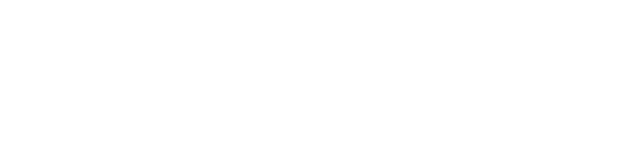
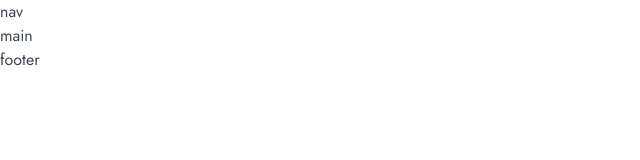
Before and after one commit to wisethee/html-portfolio, a plain HTML site: page index.html in a window 1280 px wide. Shown: the whole page, without its empty margins (0-640 px from the left). Drawn offline with Linux system fonts and the light colour scheme.

Commit message:
feat: add global css

```diff
--- a/assets/styles/main.css
+++ b/assets/styles/main.css
@@ -0,0 +1,34 @@
+/* Reset CSS */
+*:where(:not(html, img, svg, video, audio):not(svg *, symbol *)) {
+  all: unset;
+  display: revert;
+}
+
+*,
+*::before,
+*::after {
+  box-sizing: border-box;
+}
+
+/* Global CSS Properties (variables) */
+:root {
+  --primary: #F54865;
+  --on-primary: #ffffff;
+  --secondary: #FF8B68;
+  --on-secondary: #242938;
+  --surface: #ffffff;
+  --on-surface: #242938;
+  --surface-variant: #F6F6F7;
+  --on-surface-variat: #3E4350;
+  --gradient: linear-gradient(45deg, var(--primary) 14.64%, var(--secondary) 85.36%);
+}
+
+
+/* Global CSS */
+body {
+  font-family: 'Jost', sans-serif;
+  line-height: 1.5;
+  color: var(--on-surface-variat);
+  -moz-osx-font-smoothing: grayscale;
+  -webkit-font-smoothing: antialiased;
+}
--- a/index.html
+++ b/index.html
@@ -16,5 +16,18 @@
 </head>
 <body>
 
+  <!-- sof: nav -->
+  <nav>nav</nav>
+  <!-- eof: nav -->
+
+  <!-- sof: main -->
+  <main>main</main>
+  <!-- eof: main -->
+
+  <!-- sof: footer -->
+  <footer>footer</footer>
+  <!-- eof: footer -->
+
+
 </body>
 </html>
```
